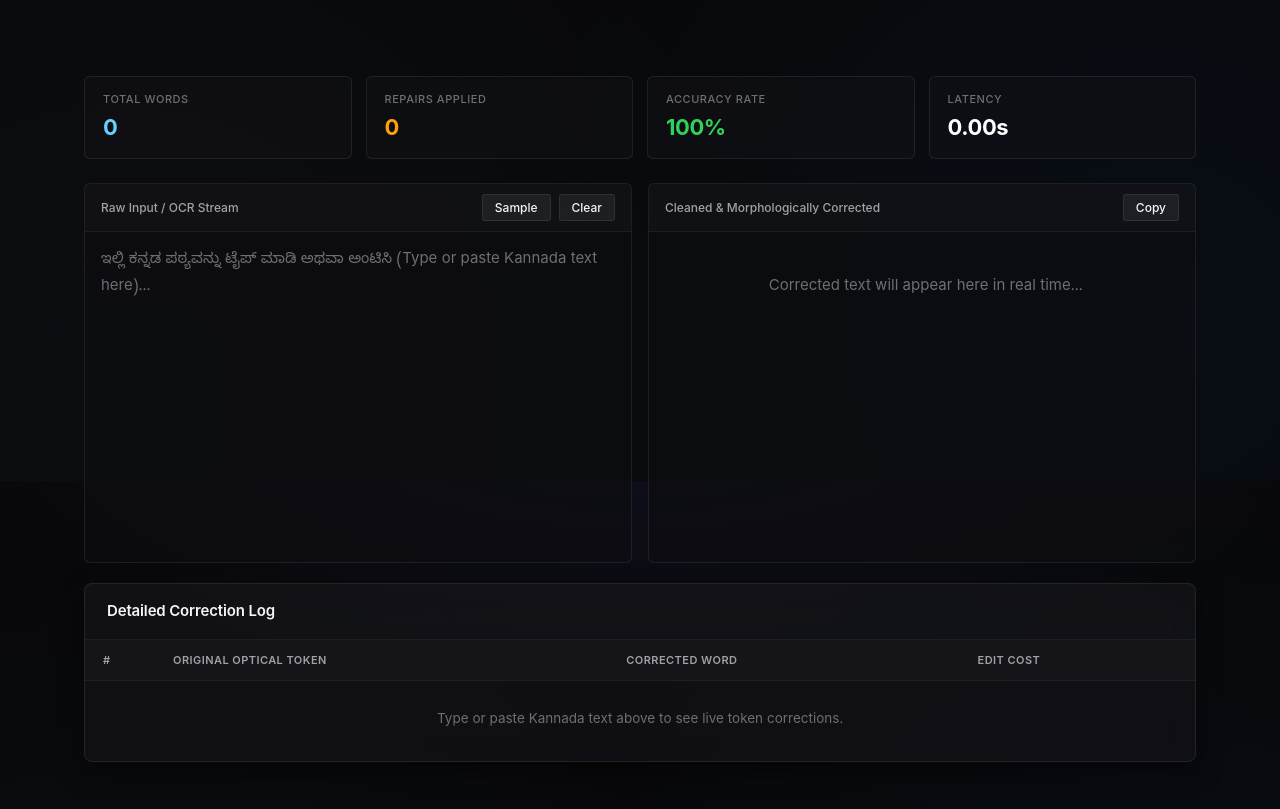
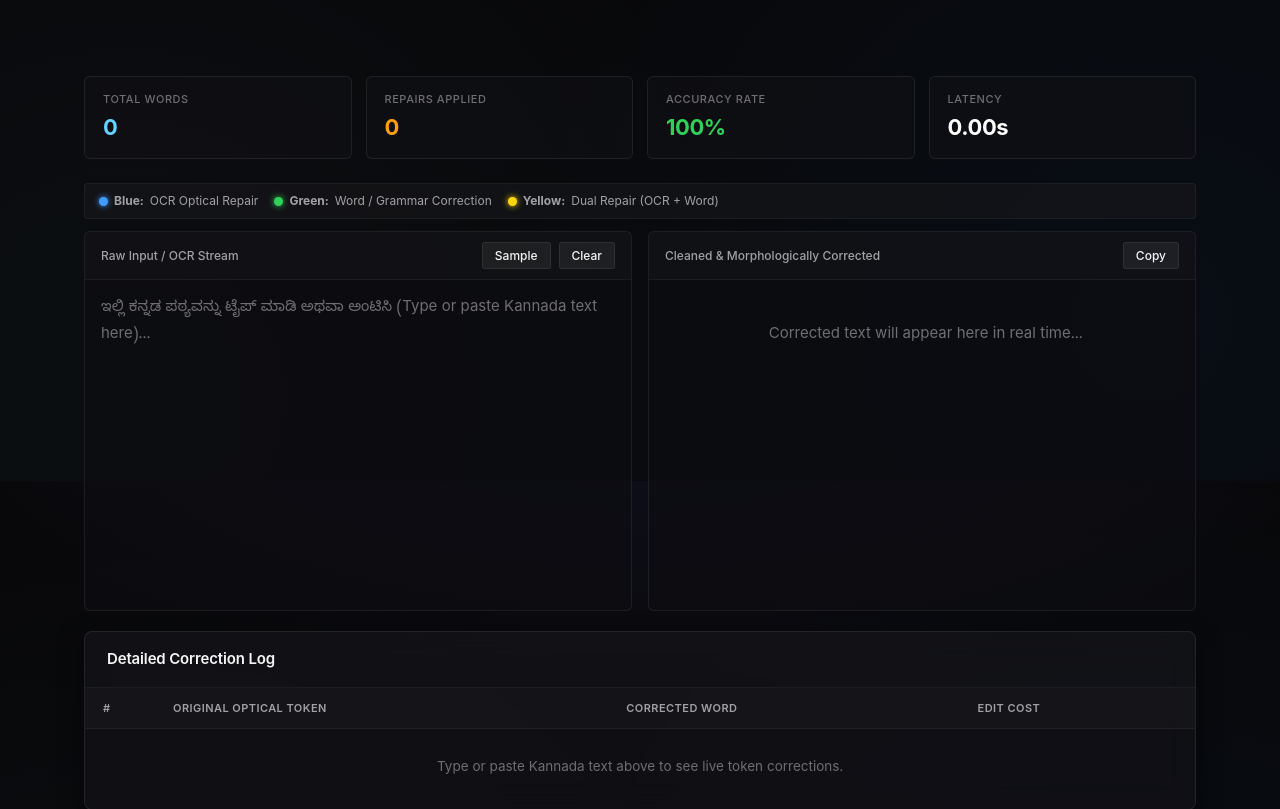
Before and after one commit to dipankarchettri/PRAGNA_OCR, a Flask app: page / in a window 1280 px wide. Shown: the part 319-1128 px from the top of the page. Run offline with Flask 3, Linux system fonts and the light colour scheme; data that the repository does not hold is empty.

Commit message:
feat: add 3-color highlight system (blue=OCR repair, green=word correction, yellow=dual repair) and legend

```diff
--- a/web/static/css/style.css
+++ b/web/static/css/style.css
@@ -399,16 +399,112 @@ body {
   color: var(--text-tertiary);
 }
 
-/* Diff Pill */
+/* Multi-Tier Diff Highlight Pills (Blue = OCR Repair, Green = Word Correction, Yellow = Both) */
 mark.apple-diff-pill {
+  padding: 1px 6px;
+  border-radius: var(--radius-xs);
+  font-weight: 600;
+  text-decoration: none;
+  display: inline-block;
+  line-height: 1.4;
+  margin: 0 1px;
+}
+
+mark.apple-diff-pill.diff-blue,
+mark.apple-diff-pill.type-ocr_repair {
+  background: rgba(10, 132, 255, 0.18);
+  color: #409CFF;
+  border: 1px solid rgba(10, 132, 255, 0.45);
+  box-shadow: 0 0 8px rgba(10, 132, 255, 0.15);
+}
+
+mark.apple-diff-pill.diff-green,
+mark.apple-diff-pill.type-word_correction {
+  background: rgba(48, 209, 88, 0.18);
+  color: #30D158;
+  border: 1px solid rgba(48, 209, 88, 0.45);
+  box-shadow: 0 0 8px rgba(48, 209, 88, 0.15);
+}
+
+mark.apple-diff-pill.diff-yellow,
+mark.apple-diff-pill.type-hybrid {
+  background: rgba(255, 214, 10, 0.18);
+  color: #FFD60A;
+  border: 1px solid rgba(255, 214, 10, 0.45);
+  box-shadow: 0 0 8px rgba(255, 214, 10, 0.15);
+}
+
+/* ── Diff Color Legend Bar ── */
+.diff-legend-bar {
+  display: flex;
+  align-items: center;
+  gap: 16px;
+  padding: 8px 14px;
+  background: rgba(24, 24, 28, 0.6);
+  border: 1px solid var(--apple-border-subtle);
+  border-radius: var(--radius-sm);
+  margin-bottom: 12px;
+  font-size: 12px;
+  color: var(--text-secondary);
+}
+
+.legend-item {
+  display: inline-flex;
+  align-items: center;
+  gap: 6px;
+}
+
+.legend-dot {
+  width: 9px;
+  height: 9px;
+  border-radius: 50%;
+  display: inline-block;
+}
+
+.legend-dot.blue {
+  background: #409CFF;
+  box-shadow: 0 0 6px #409CFF;
+}
+
+.legend-dot.green {
+  background: #30D158;
+  box-shadow: 0 0 6px #30D158;
+}
+
+.legend-dot.yellow {
+  background: #FFD60A;
+  box-shadow: 0 0 6px #FFD60A;
+}
+
+/* ── Tag Badges for Table ── */
+.tag-badge {
+  display: inline-block;
+  padding: 2px 7px;
+  border-radius: var(--radius-xs);
+  font-size: 11px;
+  font-weight: 600;
+  font-family: var(--font-sf);
+  letter-spacing: 0.02em;
+}
+
+.tag-badge.blue {
+  background: rgba(10, 132, 255, 0.15);
+  color: #409CFF;
+  border: 1px solid rgba(10, 132, 255, 0.3);
+}
+
+.tag-badge.green {
   background: rgba(48, 209, 88, 0.15);
   color: #30D158;
   border: 1px solid rgba(48, 209, 88, 0.3);
-  padding: 1px 5px;
-  border-radius: var(--radius-xs);
-  font-weight: 600;
-  text-decoration: none;
 }
+
+.tag-badge.yellow {
+  background: rgba(255, 214, 10, 0.15);
+  color: #FFD60A;
+  border: 1px solid rgba(255, 214, 10, 0.3);
+}
+
 
 /* ── Apple Action Buttons (Reduced Radii) ── */
 .apple-btn {
--- a/web/static/js/app.js
+++ b/web/static/js/app.js
@@ -90,6 +90,33 @@ function initLiveAutocorrect() {
         }
     }
 
+    function getDiffClass(type) {
+        if (type === 'hybrid') return 'diff-yellow';
+        if (type === 'ocr_repair') return 'diff-blue';
+        return 'diff-green';
+    }
+
+    function getTypeBadge(type) {
+        if (type === 'hybrid') return '<span class="tag-badge yellow">Dual (OCR + Word)</span>';
+        if (type === 'ocr_repair') return '<span class="tag-badge blue">OCR Glyph Repair</span>';
+        return '<span class="tag-badge green">Word Correction</span>';
+    }
+
+    function highlightCorrectedHtml(text, corrections) {
+        let html = escapeHtml(text || '');
+        if (!corrections || corrections.length === 0) return html;
+        corrections.forEach(c => {
+            if (c.correction && c.original && c.correction !== c.original) {
+                const diffClass = getDiffClass(c.type);
+                const escapedCorr = escapeHtml(c.correction);
+                const escapedOrig = escapeHtml(c.original);
+                const reg = new RegExp(`(${escapedCorr})`, 'g');
+                html = html.replace(reg, `<mark class="apple-diff-pill ${diffClass}" title="Original: ${escapedOrig} [${c.type || 'repaired'}]">$1</mark>`);
+            }
+        });
+        return html;
+    }
+
     function renderLiveResults(data) {
         latestCorrectedText = data.corrected;
         statWords.textContent = data.total_words || 0;
@@ -97,31 +124,25 @@ function initLiveAutocorrect() {
         statAccuracy.textContent = `${data.accuracy_rate || 100}%`;
         statLatency.textContent = `${data.latency_seconds || 0}s`;
 
-        // Highlight corrections in the output display
-        let highlighted = escapeHtml(data.corrected);
-        if (data.corrections && data.corrections.length > 0) {
-            data.corrections.forEach(c => {
-                const escapedCorr = escapeHtml(c.correction);
-                const reg = new RegExp(`(${escapedCorr})`, 'g');
-                highlighted = highlighted.replace(reg, `<mark class="apple-diff-pill" title="Original: ${escapeHtml(c.original)}">$1</mark>`);
-            });
-        }
-        correctedDisplay.innerHTML = highlighted;
+        // 3-color Highlight (Blue = OCR repair, Green = Word correction, Yellow = Both)
+        correctedDisplay.innerHTML = highlightCorrectedHtml(data.corrected, data.corrections);
 
-        // Render Table
+        // Render Table with Classification Badges
         if (data.corrections && data.corrections.length > 0) {
             tableBody.innerHTML = data.corrections.map((c, idx) => `
                 <tr>
                     <td style="font-family: var(--font-mono); color: var(--text-tertiary); font-size: 13px;">${idx + 1}</td>
                     <td class="tag-red-strike">${escapeHtml(c.original)}</td>
                     <td class="tag-green-bold">${escapeHtml(c.correction)}</td>
+                    <td>${getTypeBadge(c.type)}</td>
                     <td style="font-family: var(--font-mono); color: var(--text-secondary); font-size: 13px;">${c.edit_distance}</td>
                 </tr>
             `).join('');
         } else {
-            tableBody.innerHTML = '<tr><td colspan="4" style="text-align: center; color: var(--apple-emerald); padding: 24px; font-weight: 500;">✓ Perfect match! All Kannada words are valid & clean.</td></tr>';
+            tableBody.innerHTML = '<tr><td colspan="5" style="text-align: center; color: var(--apple-emerald); padding: 24px; font-weight: 500;">✓ Perfect match! All Kannada words are valid & clean.</td></tr>';
         }
     }
+
 
     if (copyBtn) {
         copyBtn.addEventListener('click', () => {
@@ -390,41 +411,32 @@ function initDocumentUpload() {
 
         docRawDisplay.textContent = data.raw_text || '(No text extracted)';
 
-        // Highlight corrections with green diff pills in the output display
+        // 3-color Highlight (Blue = OCR repair, Green = Word correction, Yellow = Both)
         const corrections = (data.result && data.result.corrections_summary) ? data.result.corrections_summary : [];
-        let highlighted = escapeHtml(data.corrected_text || '');
-        if (corrections.length > 0) {
-            corrections.forEach(c => {
-                if (c.correction && c.original && c.correction !== c.original) {
-                    const escapedCorr = escapeHtml(c.correction);
-                    const escapedOrig = escapeHtml(c.original);
-                    const reg = new RegExp(`(${escapedCorr})`, 'g');
-                    highlighted = highlighted.replace(reg, `<mark class="apple-diff-pill" title="Original OCR: ${escapedOrig}">$1</mark>`);
-                }
-            });
-        }
-        docCorrectedDisplay.innerHTML = highlighted || '(No text extracted)';
+        docCorrectedDisplay.innerHTML = highlightCorrectedHtml(data.corrected_text, corrections) || '(No text extracted)';
 
         btnDownloadPdf.href = data.download_urls.pdf;
         btnDownloadTxt.href = data.download_urls.txt;
         btnDownloadJson.href = data.download_urls.json;
 
-        // Render detailed corrections
+        // Render detailed corrections with Classification Badges
         if (corrections.length > 0) {
             docCorrectionsTableBody.innerHTML = corrections.map((c, idx) => `
                 <tr>
                     <td style="font-family: var(--font-mono); color: var(--text-tertiary); font-size: 13px;">${idx + 1}</td>
                     <td class="tag-red-strike">${escapeHtml(c.original)}</td>
                     <td class="tag-green-bold">${escapeHtml(c.correction)}</td>
+                    <td>${getTypeBadge(c.type)}</td>
                     <td style="font-family: var(--font-mono); color: var(--text-secondary); font-size: 13px;">${c.edit_distance}</td>
                 </tr>
             `).join('');
         } else {
-            docCorrectionsTableBody.innerHTML = '<tr><td colspan="4" style="text-align: center; color: var(--apple-emerald); padding: 24px; font-weight: 500;">✓ Document text is completely clean! No corrections were required.</td></tr>';
+            docCorrectionsTableBody.innerHTML = '<tr><td colspan="5" style="text-align: center; color: var(--apple-emerald); padding: 24px; font-weight: 500;">✓ Document text is completely clean! No corrections were required.</td></tr>';
         }
 
         docResultsCard.scrollIntoView({ behavior: 'smooth' });
     }
+
 
 }
 
--- a/web/templates/index.html
+++ b/web/templates/index.html
@@ -74,7 +74,13 @@
                 </div>
             </div>
 
-            <!-- Split Canvas -->
+            <!-- Side by Side Canvas -->
+            <div class="diff-legend-bar">
+                <span class="legend-item"><span class="legend-dot blue"></span> <strong>Blue:</strong> OCR Optical Repair</span>
+                <span class="legend-item"><span class="legend-dot green"></span> <strong>Green:</strong> Word / Grammar Correction</span>
+                <span class="legend-item"><span class="legend-dot yellow"></span> <strong>Yellow:</strong> Dual Repair (OCR + Word)</span>
+            </div>
+
             <div class="editor-canvas-grid">
                 <!-- Input Canvas -->
                 <div class="editor-pane">
@@ -232,6 +238,13 @@
                         </div>
                     </div>
 
+                    <!-- Legend Bar for Document Results -->
+                    <div class="diff-legend-bar">
+                        <span class="legend-item"><span class="legend-dot blue"></span> <strong>Blue:</strong> OCR Optical Repair</span>
+                        <span class="legend-item"><span class="legend-dot green"></span> <strong>Green:</strong> Word / Grammar Correction</span>
+                        <span class="legend-item"><span class="legend-dot yellow"></span> <strong>Yellow:</strong> Dual Repair (OCR + Word)</span>
+                    </div>
+
                     <!-- Side by Side Diff Canvas -->
                     <div class="editor-canvas-grid">
                         <div class="editor-pane">
@@ -254,15 +267,17 @@
                         <table class="apple-table">
                             <thead>
                                 <tr>
-                                    <th style="width: 70px;">#</th>
+                                    <th style="width: 60px;">#</th>
                                     <th>Raw Optical OCR Token</th>
                                     <th>Corrected Kannada Word</th>
+                                    <th>Classification</th>
                                     <th>Edit Distance</th>
                                 </tr>
                             </thead>
                             <tbody id="docCorrectionsTableBody"></tbody>
                         </table>
                     </div>
+
                 </div>
             </div>
         </section>
```
Also changed, not shown: pipeline/correction/corrector.py (+27 -18 lines).
